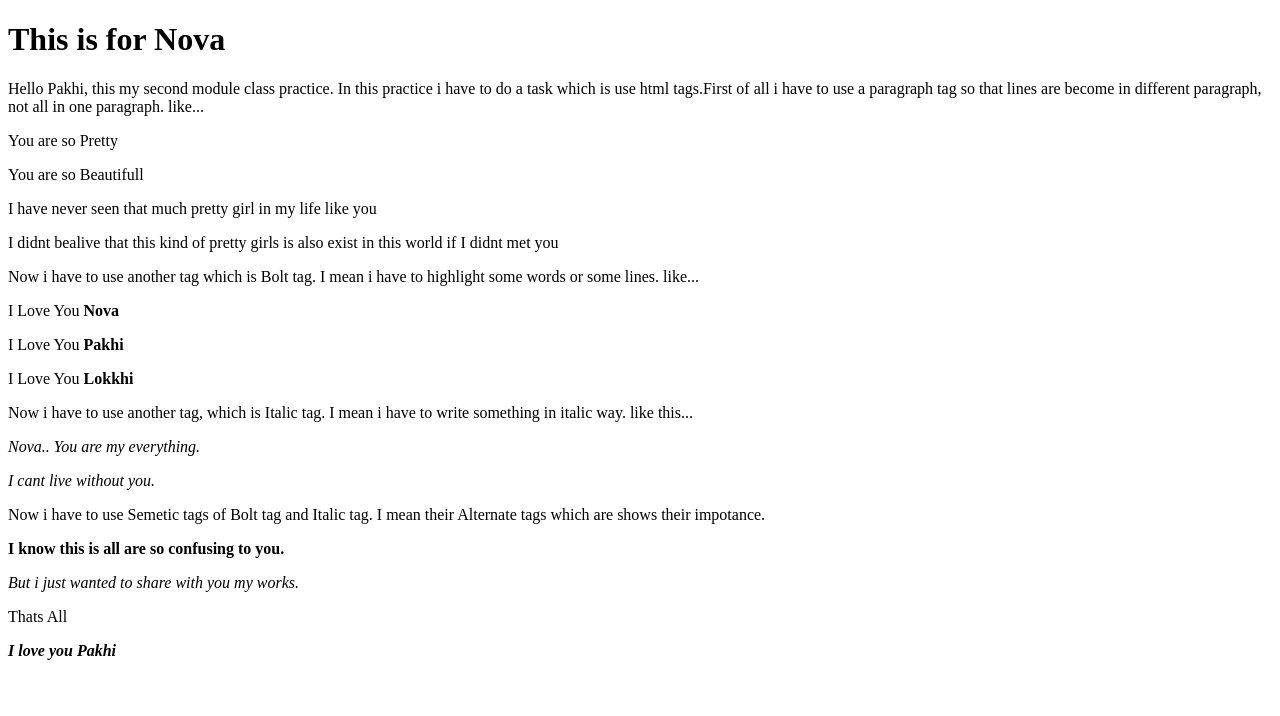
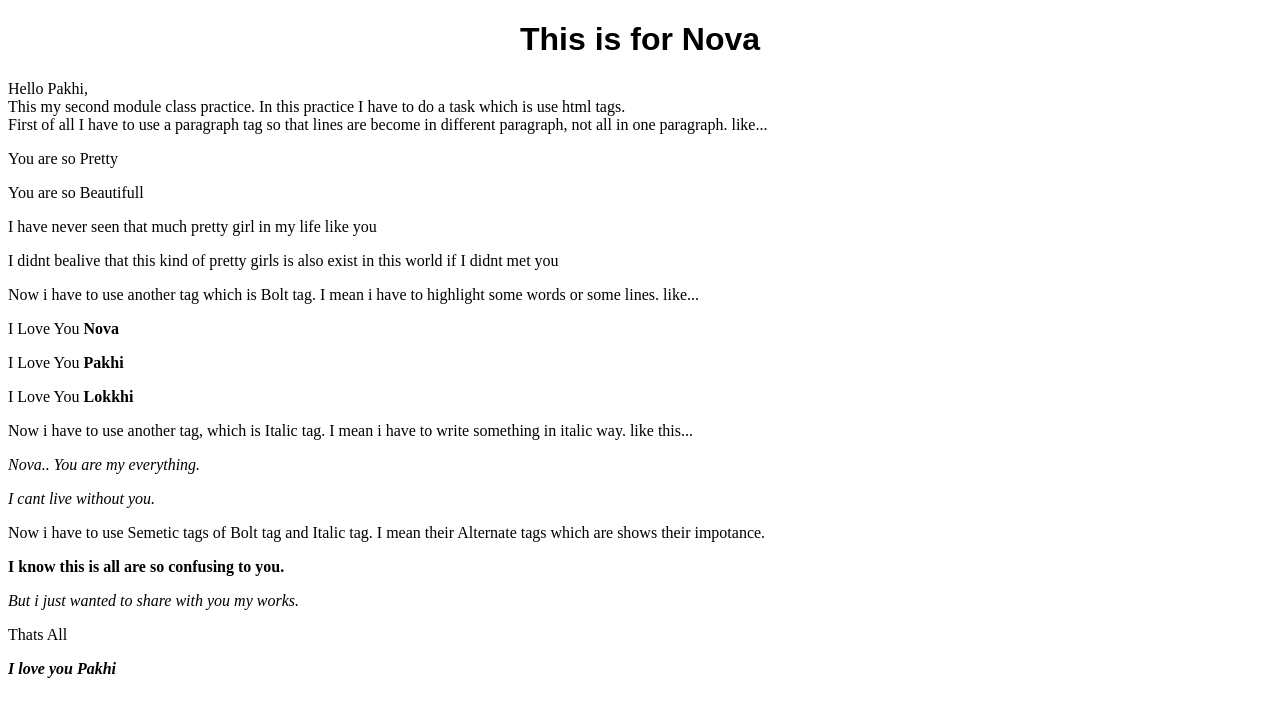
Before and after one commit to Alireja-khan/My-second-git-repo, a plain HTML site: page Index.html in a window 1280 px wide. Drawn offline with Linux system fonts and the light colour scheme.

Commit message:
add some <div></div> tag

```diff
--- a/Index.html
+++ b/Index.html
@@ -4,30 +4,36 @@
     <meta charset="UTF-8">
     <meta name="viewport" content="width=device-width, initial-scale=1.0">
     <title>For Pakhi</title>
+    <link rel="stylesheet" href="Style.CSS">
 </head>
 <body>
     <head><h1>This is for Nova</h1></head>
     <div>
-        <p>Hello Pakhi, this my second module class practice. In this practice i have to do a task which is use html tags.First of all i have to use a paragraph tag so that lines are become in different paragraph, not all in one paragraph. like...</p>
+        <p>Hello Pakhi,<br> This my second module class practice. In this practice I have to do a task which is use html tags. <br>First of all I have to use a paragraph tag so that lines are become in different paragraph, not all in one paragraph. like...</p>
     </div>
-
+    <div>
 <p>You are so Pretty</p>
 <p>You are so Beautifull</p>
 <p>I have never seen that much pretty girl in my life like you</p>
 <p>I didnt bealive that this kind of pretty girls is also exist in this world if I didnt met you</p>
+    </div>
+    <div>
 <p>Now i have to use another tag which is Bolt tag. I mean i have to highlight some words or some lines. like...</p>
 <p>I Love You <b>Nova</b></p>
 <p>I Love You <b>Pakhi</b></p>
 <p>I Love You <b>Lokkhi</b></p>
-
+    </div>
+    <div>
 <p>Now i have to use another tag, which is Italic tag. I mean i have to write something in italic way. like this...</p>
 <p><i>Nova.. You are my everything.</i></p>
 <p><i>I cant live without you.</i></p>
-
+    </div>
+    <div>
 <p>Now i have to use Semetic tags of Bolt tag and Italic tag. I mean their Alternate tags which are shows their impotance.</p>
 
 <p><strong> I know this is all are so confusing to you.</strong></p>
 <p><em> But i just wanted to share with you my works.</em></p>
+    </div>
 
 <p>Thats All</p>
 <p><strong><em>I love you Pakhi</em></strong></p>
--- /dev/null
+++ b/Style.CSS
@@ -0,0 +1,4 @@
+h1{
+    text-align: center;
+    font-family: Arial, Helvetica, sans-serif;
+}
```
